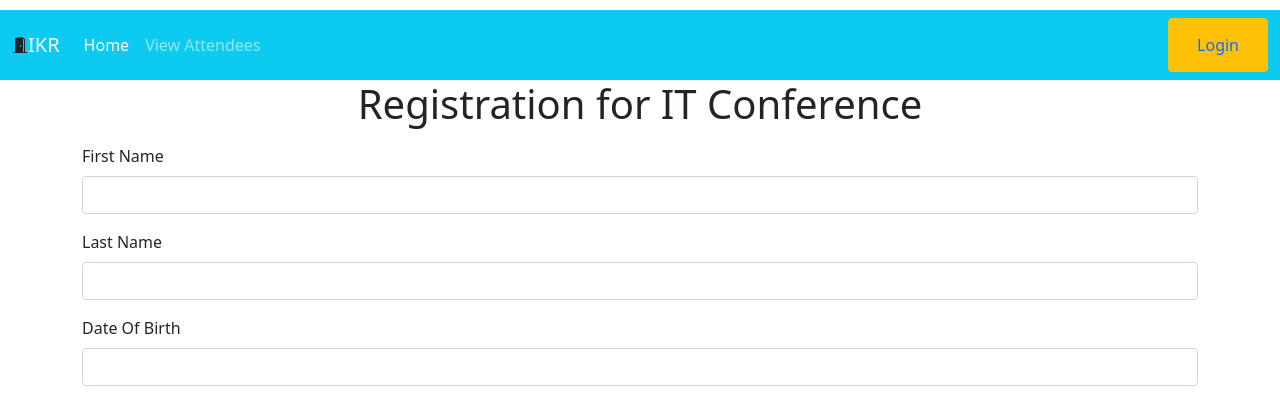
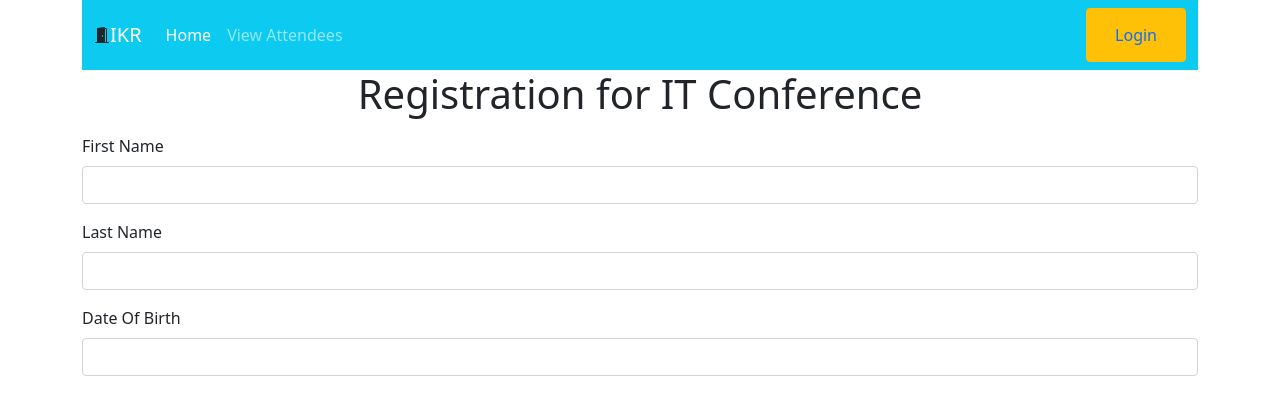
Before and after one commit to ikram251/Attendence, a PHP site: page /index.php in a window 1280 px wide. Shown: the top 394 px of the page. Run offline with PHP 8.4, Linux system fonts and the light colour scheme; data that the repository does not hold is empty; some libraries are stand-ins or nearby versions.

Commit message:
simple check

```diff
--- a/includes/header.php
+++ b/includes/header.php
@@ -16,7 +16,9 @@ include_once 'includes/session.php'; ?>
     <title>Attendance-<?php echo $title ?></title>
   </head>
   <body>
-  <nav class="navbar navbar-expand-lg navbar-dark bg-info" style="margin-top: 10px;">
+
+    <div class="container">
+    <nav class="navbar navbar-expand-lg navbar-dark bg-info">
       <div class="container-fluid">
       <div class="collapse navbar-collapse" id="navbarTogglerDemo01">
         <svg xmlns="http://www.w3.org/2000/svg" width="16" height="16" fill="currentColor" class="bi bi-door-open-fill" viewBox="0 0 16 16">
@@ -50,4 +52,3 @@ include_once 'includes/session.php'; ?>
         </div>
       </div>
 </nav>
-    <div class="container">
--- a/index.php
+++ b/index.php
@@ -6,6 +6,7 @@ require_once "DB/conn.php";
 $results = $crud->getSpecialties();
 ?>
     <!-- when we press the submit , some action will done and it goes to next page to action and for that we used method attribute -->
+
     <h1><p class="text-center">Registration for IT Conference</p></h1>
     <form method="post" action="Success.php" enctype="multipart/form-data">
         <div class="mb-3">
```
